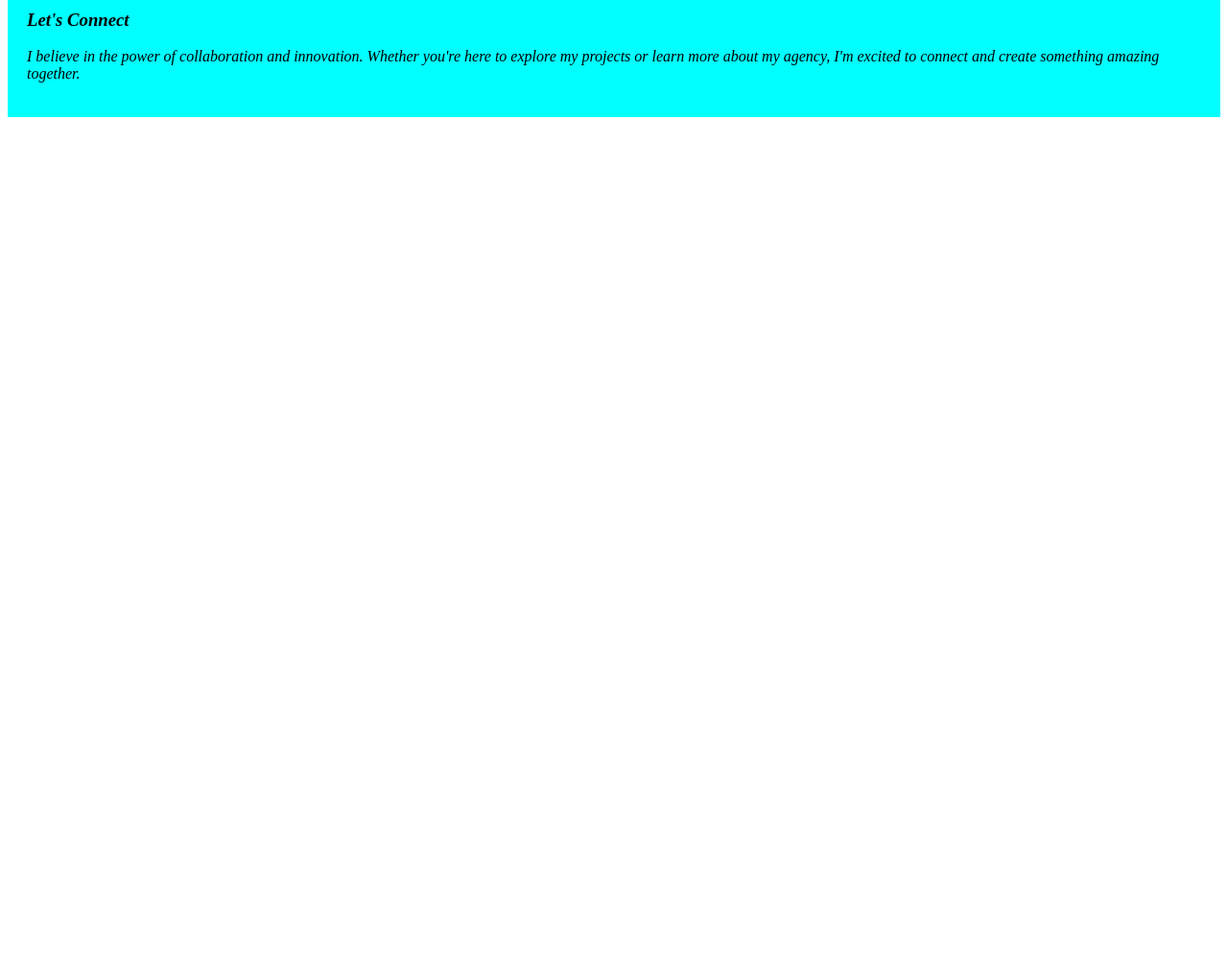
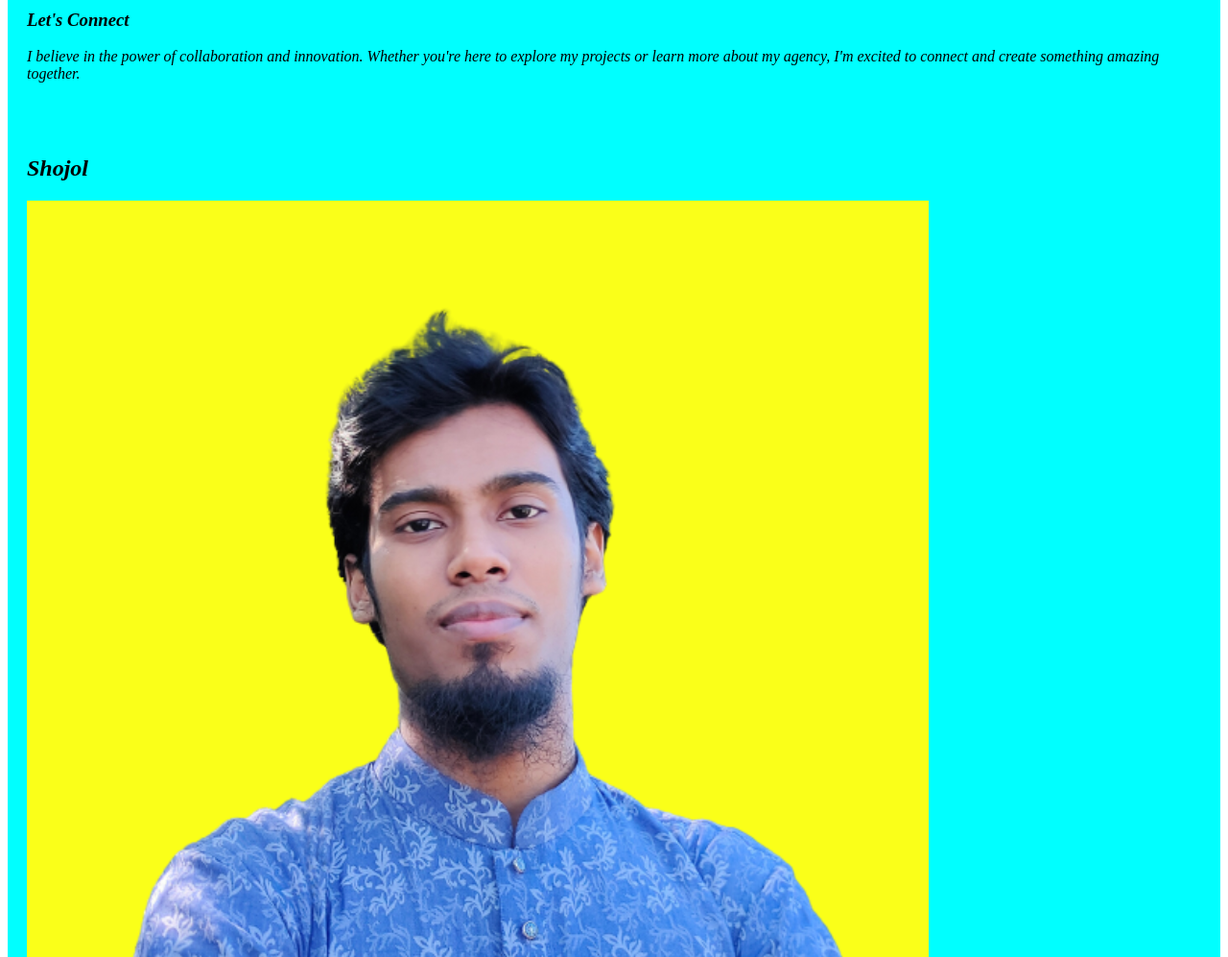
Before and after one commit to SShojol/My-Portfolio, a plain HTML site: page index.html in a window 1280 px wide. Shown: the part 340-1337 px from the top of the page at 96% size. Before the commit the page ends 800 px from the top, so only its background shows below. Drawn offline with Linux system fonts and the light colour scheme.

Commit message:
added some new content to push

```diff
--- a/index.html
+++ b/index.html
@@ -22,5 +22,9 @@
         <p>I believe in the power of collaboration and innovation. Whether you're here to explore my projects or learn more about my agency, I'm excited to connect and create something amazing together.
         </p>
     </div>
+    <div>
+        <H2>Shojol</H2>
+        <img src="Image/Shojol5rr.png" alt="">
+    </div>
 </body>
 </html>
```
Also changed, not shown: Image/Shojol5rr.png (added).
